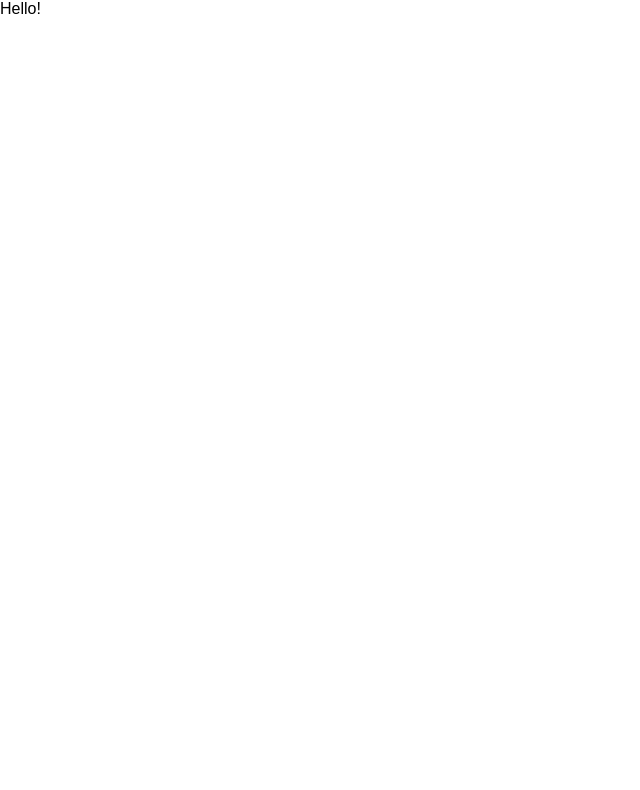
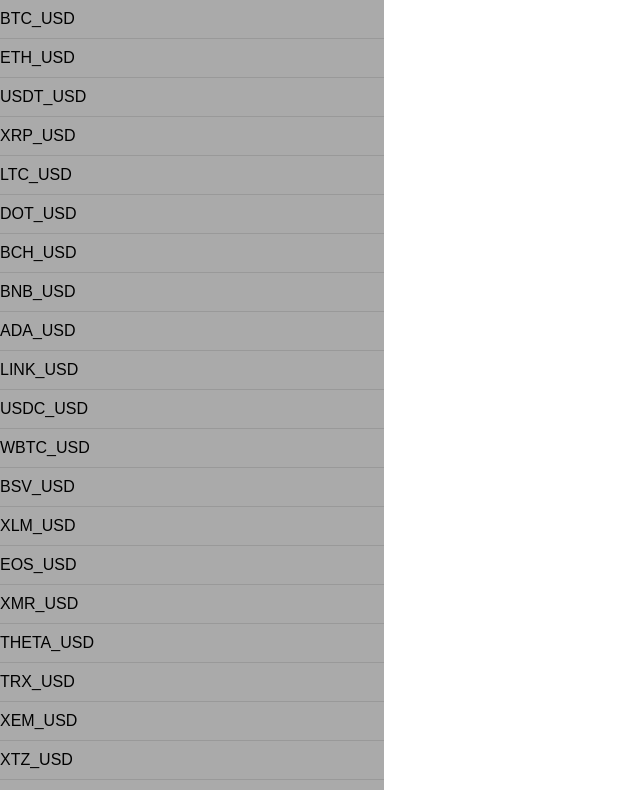
Before and after one commit to RinatValiullov/react-learn-4ront, a React app in the folder project-01/: page / in a window 1280 px wide. Shown: the top 790 px of the page, without its empty margins (0-640 px from the left). Built offline with nearby package versions, Linux system fonts and the light colour scheme.

Commit message:
add currencies blocks

```diff
--- a/project-01/src/App.css
+++ b/project-01/src/App.css
@@ -7,42 +7,12 @@
   justify-content: stretch;
 }
 
-.App-flex {
-  flex: 1;
-  display: flex;
-  align-items: center;
-  justify-content: center;
+.currItem {
+  background: #aaa;
+  border-bottom: 1px solid #999;
+  padding: 10px 0;
 }
 
-.App-heading {
-  background-color: #222;
-  color: #f8f8f8;
-  font-size: 6vh;
-  box-shadow: 0px 4px 4vh 4px rgba(34,34,34,0.9);
-  z-index: 2;
+aside {
+  width: 30%;
 }
-
-.App-react {
-  color: #00d8ff;
-  text-decoration: overline underline;
-}
-
-.App-logo {
-  max-height: 30vh;
-  max-width: 30vh;
-}
-
-.App-instructions {
-  background-color: #f8f8f8;
-  color: #222;
-  font-size: 3vh;
-  line-height: 1.5;
-  padding: 0 1em;
-}
-
-.App-instructions code {
-  background-color: #222;
-  color: #00d8ff;
-  padding: .2em .3em;
-  border-radius: .2em;
-}
--- a/project-01/src/App.js
+++ b/project-01/src/App.js
@@ -1,9 +1,22 @@
 import React, { Component } from "react";
 import "./App.css";
+import currencies from "./currencies";
 
 class App extends Component {
   render() {
-    return <div>Hello!</div>;
+    return (
+      <div className="app">
+        <aside>
+          <ul className="currList">
+            {currencies.map((curr) => (
+              <li key={curr} className="currItem">
+                {curr}
+              </li>
+            ))}
+          </ul>
+        </aside>
+      </div>
+    );
   }
 }
 
--- /dev/null
+++ b/project-01/src/currencies.js
@@ -0,0 +1,102 @@
+export default [
+  "BTC_USD",
+  "ETH_USD",
+  "USDT_USD",
+  "XRP_USD",
+  "LTC_USD",
+  "DOT_USD",
+  "BCH_USD",
+  "BNB_USD",
+  "ADA_USD",
+  "LINK_USD",
+  "USDC_USD",
+  "WBTC_USD",
+  "BSV_USD",
+  "XLM_USD",
+  "EOS_USD",
+  "XMR_USD",
+  "THETA_USD",
+  "TRX_USD",
+  "XEM_USD",
+  "XTZ_USD",
+  "CRO_USD",
+  "LEO_USD",
+  "CEL_USD",
+  "UNI_USD",
+  "DAI_USD",
+  "VET_USD",
+  "ATOM_USD",
+  "BUSD_USD",
+  "NEO_USD",
+  "AAVE_USD",
+  "HT_USD",
+  "FIL_USD",
+  "REV_USD",
+  "DOGE_USD",
+  "SNX_USD",
+  "DASH_USD",
+  "ZIL_USD",
+  "MIOTA_USD",
+  "ETC_USD",
+  "YFI_USD",
+  "COMP_USD",
+  "ZEC_USD",
+  "WAVES_USD",
+  "MKR_USD",
+  "KSM_USD",
+  "SUSHI_USD",
+  "FTT_USD",
+  "DCR_USD",
+  "OKB_USD",
+  "ALGO_USD",
+  "UMA_USD",
+  "GRT_USD",
+  "RENBTC_USD",
+  "ONT_USD",
+  "EGLD_USD",
+  "DGB_USD",
+  "OMG_USD",
+  "NEXO_USD",
+  "STX_USD",
+  "BAT_USD",
+  "LUNA_USD",
+  "BTT_USD",
+  "ZRX_USD",
+  "REN_USD",
+  "TUSD_USD",
+  "AVAX_USD",
+  "NEAR_USD",
+  "RSR_USD",
+  "ICX_USD",
+  "PAX_USD",
+  "CHSB_USD",
+  "HBAR_USD",
+  "QTUM_USD",
+  "AMPL_USD",
+  "LRC_USD",
+  "RUNE_USD",
+  "ABBC_USD",
+  "EWT_USD",
+  "UST_USD",
+  "REP_USD",
+  "CELO_USD",
+  "TFUEL_USD",
+  "HUSD_USD",
+  "SC_USD",
+  "KNC_USD",
+  "HEDG_USD",
+  "BTG_USD",
+  "LSK_USD",
+  "MAID_USD",
+  "NXM_USD",
+  "OCEAN_USD",
+  "NANO_USD",
+  "QNT_USD",
+  "CVT_USD",
+  "ANT_USD",
+  "BNT_USD",
+  "ZB_USD",
+  "ZEN_USD",
+  "BAND_USD",
+  "MANA_USD",
+];
--- a/project-01/src/index.css
+++ b/project-01/src/index.css
@@ -1,8 +1,21 @@
-html, body, #app {
-  height: 100%;
+html {
+  box-sizing: border-box;
 }
+
+*,
+*::before,
+*::after {
+  box-sizing: inherit;
+}
+
 body {
   font-family: sans-serif;
   margin: 0;
   padding: 0;
 }
+
+ul {
+  margin: 0;
+  list-style-type: none;
+  padding: 0;
+}
--- a/project-01/src/index.html
+++ b/project-01/src/index.html
@@ -1,5 +1,6 @@
 <!DOCTYPE html>
 <html lang="en">
+
 <head>
   <meta charset="utf-8">
   <meta name="viewport" content="width=device-width, initial-scale=1, shrink-to-fit=no">
@@ -7,7 +8,9 @@
   <title>project-01</title>
   <meta name="description" content="">
 </head>
+
 <body>
   <div id="app"></div>
 </body>
+
 </html>
```
Lines whose indentation alone changed are shown as unchanged.
